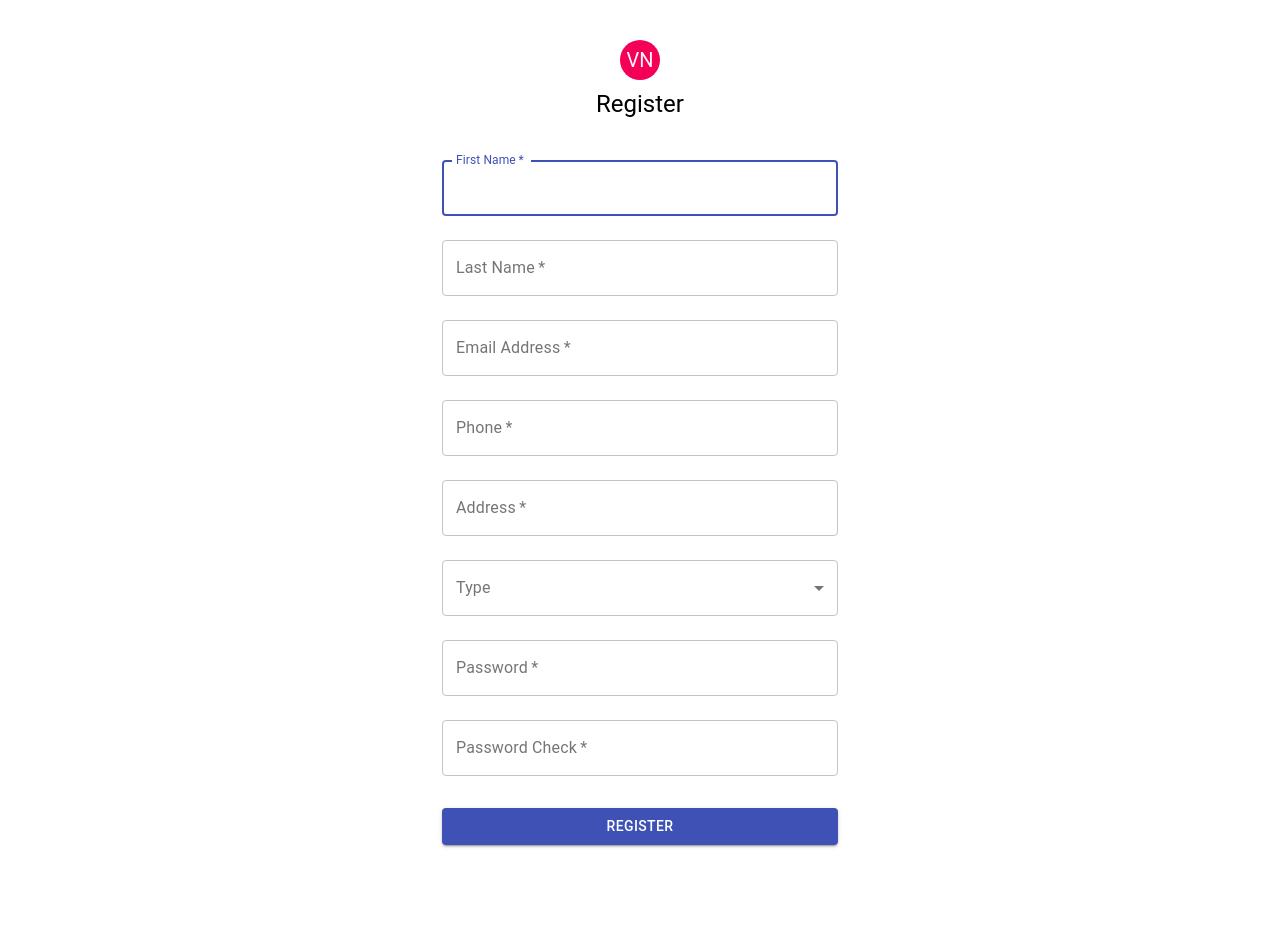
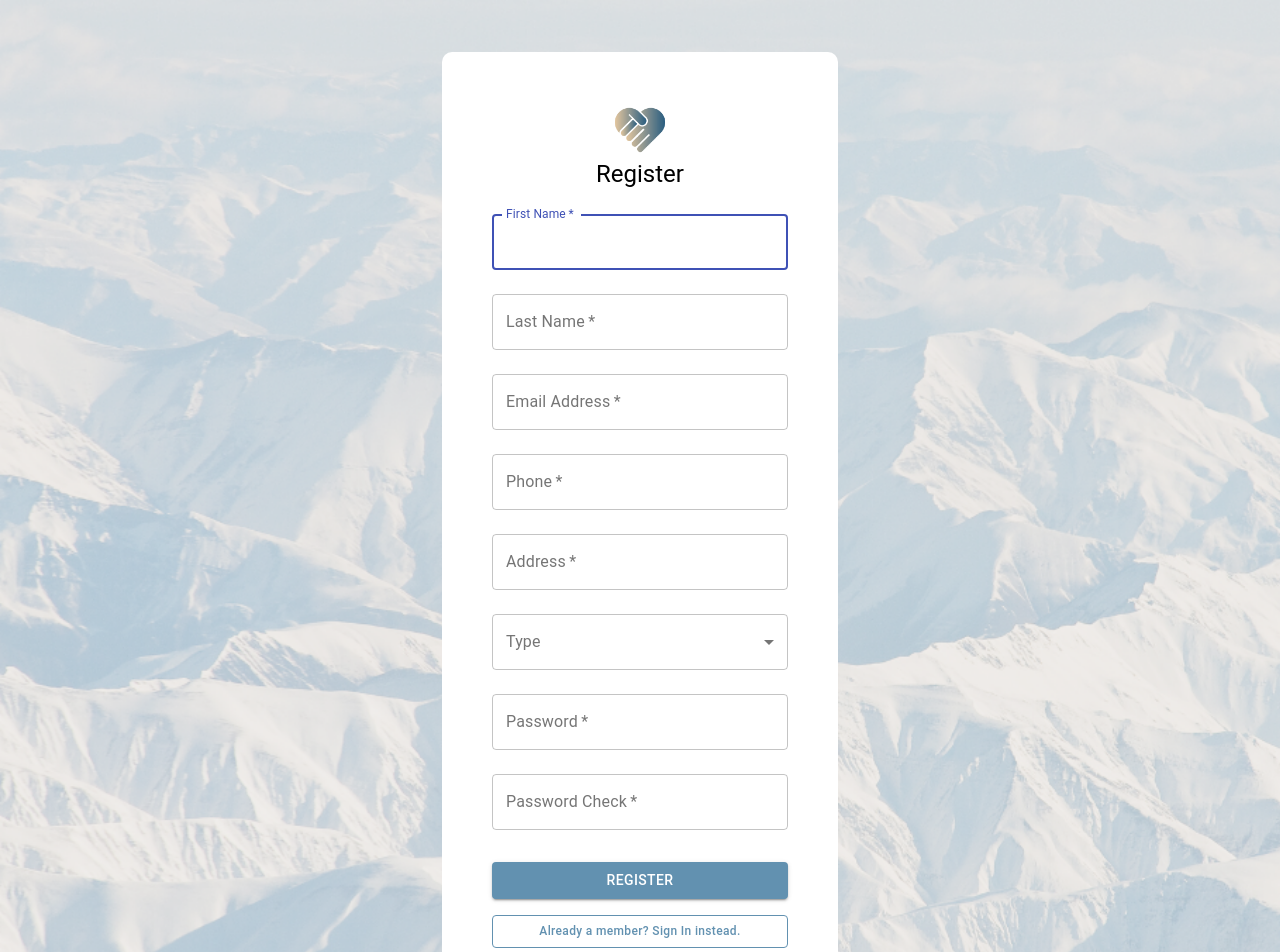
Before and after one commit to CristianBalta/VolunteerNowFrontend, a React (Create React App) app in the folder front_end/: page /register in a window 1280 px wide. Shown: the top 952 px of the page. Before the commit the page ends 861 px from the top, so only its background shows below. Built offline with nearby package versions, Linux system fonts and the light colour scheme.

Commit message:
acuma e frumos

```diff
--- a/front_end/src/Components/Homepage/Homepage.jsx
+++ b/front_end/src/Components/Homepage/Homepage.jsx
@@ -118,7 +118,7 @@ class Homepage extends React.Component {
             <GridList
               className={classes.gridList}
               cols={3}
-              spacing="60"
+              spacing="100"
               cellHeight="400px"
             >
               {tileData.map((tile) => (
--- /dev/null
+++ b/front_end/src/Components/Register/RegisterCSS.css
@@ -0,0 +1,18 @@
+.main2{
+    margin: 0;
+    background: url("../../Images/background1.png");
+    position: relative;
+    background-size: cover;
+    background-repeat: no-repeat;
+    -webkit-background-size: cover;
+    -moz-background-size: cover;
+    -o-background-size: cover;
+    min-height: 100%;
+    min-width: 1024px;
+    width: 100%;
+    height: auto;
+}
+.button:hover {
+    background-color: green !important;
+    color: #FFF;
+ }
--- a/front_end/src/Components/Register/RegisterComponent.jsx
+++ b/front_end/src/Components/Register/RegisterComponent.jsx
@@ -5,6 +5,9 @@ import { Typography, TextField, Button, Container, withStyles, Avatar, FormContr
 import { registerStyles } from "./RegisterStyles";
 import { Redirect } from "react-router-dom";
 import base64 from 'react-native-base64'
+import { divStyle } from "./RegisterStyles";
+import "./RegisterCSS.css";
+import Logo from "../../Images/logo2.png";
 
 let lastname = "";
 let firstname = "";
@@ -94,16 +97,18 @@ class RegisterComponent extends React.Component {
             return <Redirect to={this.state.redirect} />
         }
         return (
+            <div className="main2">
                 <Container component="main" maxWidth="xs">
-                <div className={classes.paper}>
+                    <br></br>
+                    <div className={classes.paper} style={divStyle}>
 
-                    {//TODO add here volunteer logo
-                    }
-                    <Avatar className={classes.avatar}>
-                        VN
-                     </Avatar>
+                        <Avatar
+                            alt="Remy Sharp"
+                            src={Logo}
+                            className={classes.large}
+                        />
 
-                    <Typography component="h5" variant="h5">
+                        <Typography component="h1" variant="h5">
                             Register
                     </Typography>
                         <div className={classes.form} noValidate>
@@ -219,12 +224,27 @@ class RegisterComponent extends React.Component {
                             >
                                 Register
                          </Button>
+                            <Button
+                                href="./login"
+                                style={{
+                                    fontSize: "12px",
+                                    color: "#6291b0",
+                                    borderColor: "#6291b0",
+                                    textTransform: "initial",
+                                  }}
+                                  className={classes.submit2}
+                                fullWidth
+                                variant= "outlined"
+                                >
+                                {" "}
+                                Already a member? Sign In instead.
+                            </Button>
+
 
                         </div>
                     </div>
-
                 </Container>
-
+            </div>
 
         )
     }
--- a/front_end/src/Components/Register/RegisterStyles.js
+++ b/front_end/src/Components/Register/RegisterStyles.js
@@ -1,3 +1,6 @@
+import Background from "../../Images/background1.png"
+
+
 export const registerStyles = theme => ({
     paper: {
         marginTop: theme.spacing(4),
@@ -6,14 +9,47 @@ export const registerStyles = theme => ({
         alignItems: 'center',
       },
       avatar: {
-        margin:theme.spacing(1),
-        backgroundColor: theme.palette.secondary.main,
+        margin: theme.spacing(1),
+        backgroundColor: "#f5767d",
       },
       form: {
-        width: '100%', // Fix IE 11 issue.
-        marginTop: theme.spacing(3),
+        width: "100%", // Fix IE 11 issue.
+        marginTop: theme.spacing(1),
       },
       submit: {
         margin: theme.spacing(3, 0, 2),
+        backgroundColor: "#6291b0",
+        '&:hover':{
+        backgroundColor: "#173549",
+        color: '#FFF'
+    }
+      },
+      submit2: {
+        margin: theme.spacing(0, 0, 2),
+        '&:hover':{
+        color: '#FFF'
+    }
+      },
+      notchedOutline: {
+        borderColor: "#6291b0 !important",
+      },
+      container: {
+        flex: 1,
+        padding: 24,
+        backgroundColor: "#eaeaea"
+      },
+      large: {
+        width: theme.spacing(7),
+        height: theme.spacing(7),
       },
 });
+
+    export const divStyle = {
+        flex: 1,
+        padding: 24,
+        backgroundColor: "white",
+        borderRadius: "10px",
+        padding: "50px",
+
+
+    }
```
Also changed, not shown: front_end/src/Images/background1.png (added). Lines whose indentation alone changed are shown as unchanged.
